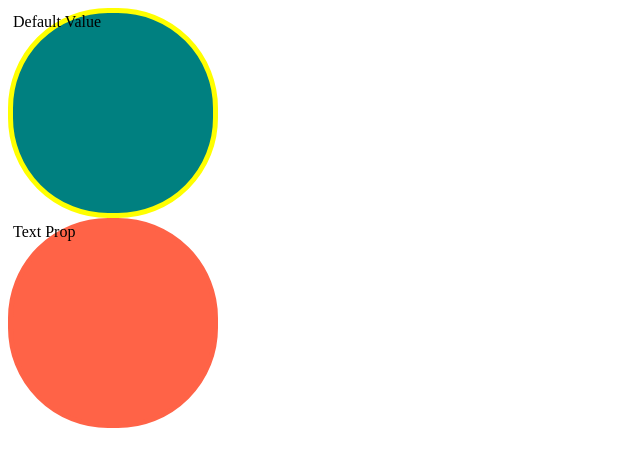
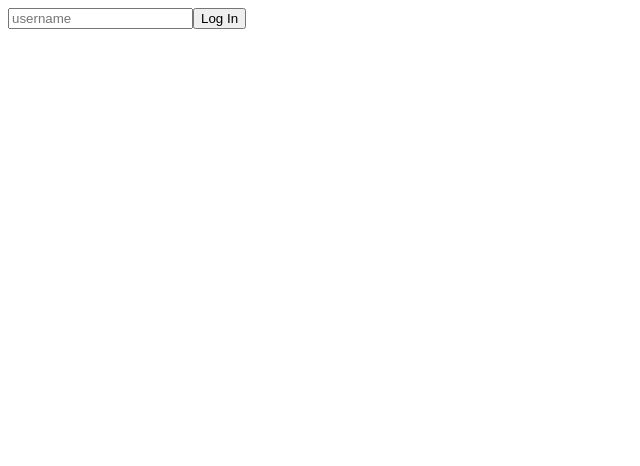
Before and after one commit to pjh5474/react-masterclass-typescript, a React (Create React App) app: page / in a window 1280 px wide. Shown: the top 466 px of the page, without its empty margins (0-640 px from the left). Built offline with nearby package versions, Linux system fonts and the light colour scheme.

Commit message:
2023-08-18 Forms

```diff
--- a/src/App.tsx
+++ b/src/App.tsx
@@ -1,16 +1,28 @@
-import Circle from "./Circle";
+import React, { useState } from "react";
 
 function App() {
+	const [value, setValue] = useState("");
+	const onChange = (event: React.FormEvent<HTMLInputElement>) => {
+		const {
+			currentTarget: { value },
+		} = event;
+		setValue(value);
+	};
+	const onSubmit = (event: React.FormEvent<HTMLFormElement>) => {
+		event.preventDefault();
+		console.log(value);
+	};
 	return (
 		<div>
-			<Circle
-				bgColor="teal"
-				borderColor="yellow"
-			/>
-			<Circle
-				bgColor="tomato"
-				text="Text Prop"
-			/>
+			<form onSubmit={onSubmit}>
+				<input
+					value={value}
+					onChange={onChange}
+					type="text"
+					placeholder="username"
+				/>
+				<button>Log In</button>
+			</form>
 		</div>
 	);
 }
--- a/src/Circle.tsx
+++ /dev/null
@@ -1,36 +0,0 @@
-import { useState } from "react";
-import styled from "styled-components";
-
-interface ContainerProps {
-	bgColor: string;
-	borderColor: string;
-}
-
-const Container = styled.div<ContainerProps>`
-	width: 200px;
-	height: 200px;
-	background-color: ${(props) => props.bgColor};
-	border-radius: 100px;
-	border: 5px solid ${(props) => props.borderColor};
-`;
-
-interface CircleProps {
-	bgColor: string;
-	borderColor?: string;
-	text?: string;
-}
-
-function Circle({ bgColor, borderColor, text = "Default Value" }: CircleProps) {
-	const [value, setValue] = useState<number>(1);
-
-	return (
-		<Container
-			bgColor={bgColor}
-			borderColor={borderColor ?? bgColor}
-		>
-			{text}
-		</Container>
-	);
-}
-
-export default Circle;
```
